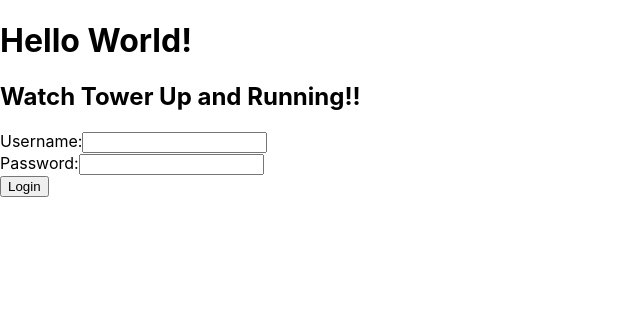
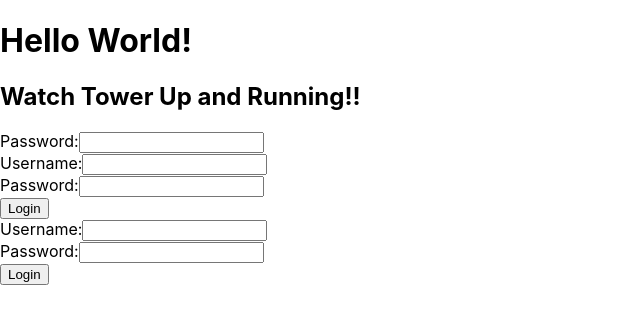
Before and after one commit to rpp34-boc-caspian/Puffin, a React (Create React App) app: page / in a window 1280 px wide. Shown: the top 324 px of the page, without its empty margins (0-640 px from the left). Built offline with nearby package versions, Linux system fonts and the light colour scheme.

Commit message:
Little signup work

```diff
--- a/src/authentication/signup.tsx
+++ b/src/authentication/signup.tsx
@@ -1,19 +1,39 @@
 import React, { useState } from 'react';
 
-function Signup() {
+function SignUp() {
   const [username, setUsername] = useState('');
   const [password, setPassword] = useState('');
   const [email, setEmail] = useState('');
 
-  function handleSignup() {
+  function handleSignUp() {
 
   };
 
   return (
     <>
+      <div>
+        <label>
+          Password:
+          <input type="text" value={ email } onChange={ (e) => { setEmail(e.target.value) } }/>
+        </label>
+      </div>
+      <div>
+        <label>
+          Username:
+          <input type="text" value={ username } onChange={ (e) => { setUsername(e.target.value) } } />
+        </label>
+      </div>
+      <div>
+        <label>
+          Password:
+          <input type="password" value={ password } onChange={ (e) => { setPassword(e.target.value) } }/>
+        </label>
+      </div>
+
+      <input type="button" value="Login" onClick={ () => { handleSignUp() } } />
 
     </>
   );
 };
 
-export default Signup;
+export default SignUp;
--- a/src/index.tsx
+++ b/src/index.tsx
@@ -5,7 +5,7 @@ import './index.css';
 // eslint-disable-next-line
 import App from './App';
 import Login from './authentication/login';
-import Signup from './authentication/signup';
+import SignUp from './authentication/signup';
 
 // eslint-disable-next-line
 import Daily from './Daily/Daily';
@@ -22,6 +22,7 @@ const root = ReactDOM.createRoot(
 root.render(
   <React.StrictMode>
     <App />
+    <SignUp />
     <Login />
     {/* <Daily /> */}
   </React.StrictMode>
```
